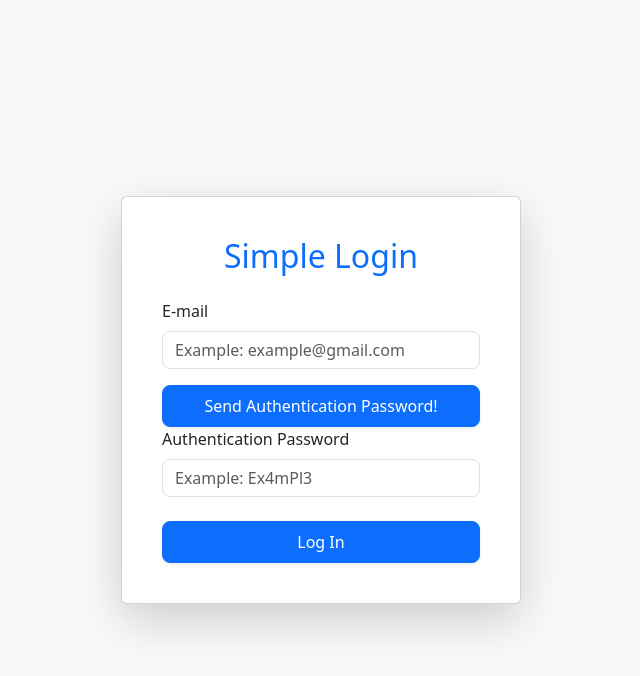
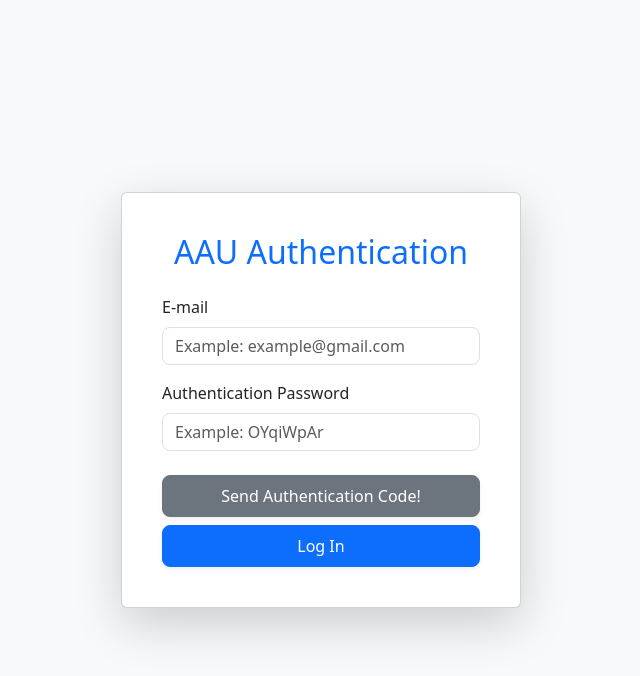
Before and after one commit to BertramAakjaer/Authentication-AAU, a Flask app: template templates/login.html in a window 1280 px wide. Shown: the top 676 px of the page, without its empty margins (319-959 px from the left). Run offline with Flask 3, Linux system fonts and the light colour scheme; the template is opened without the code that fills it, so the values that code supplies are empty.

Commit message:
First working prototype

```diff
--- a/app.py
+++ b/app.py
@@ -5,8 +5,8 @@ from modules.password_generator import pass_random
 import modules.password_manager as pass_manager
 from modules.mail_sender import send_mail
 
+app = Flask(__name__)
 
-app = Flask(__name__)
 
 app.secret_key = os.environ.get('SECRET_KEY', os.urandom(24))
 
@@ -34,42 +34,61 @@ def home():
     return redirect(url_for('login'))
 
 
-@app.route('/send_auth', methods=['POST'])
-def send_auth():
-    if 'logged_in' in session:
-        return redirect(url_for('dashboard'))
-
-    user_mail = request.form.get('email')
-
-    auth_pass = pass_random()
-    pass_manager.add_password(user_mail, auth_pass)
-
-    if send_mail(auth_pass, user_mail):
-        flash("Authentication code send to {user_mail}", "success")
-    else:
-        flash("Email could not be sent!", "danger")
-
-    return render_template(url_for('login'))
-
-
-
 @app.route('/login', methods=['GET', 'POST'])
 def login():
     if 'logged_in' in session:
         return redirect(url_for('dashboard'))
 
     if request.method == 'POST':
-        user_mail = request.form.get('email')
-        user_auth_pass = request.form.get('auth_pass')
+        email = request.form.get('email')
+        action_type = request.form.get('submit_action') # New way to distinguish action
 
-        if pass_manager.get_password(user_mail, user_auth_pass):
-            session['logged_in'] = True
-            session['username'] = user_mail
-            flash("Login Successful!", "success")
-            return redirect(url_for('dashboard'))
-        else:
-            flash("Invalid or expired authentication password!", "danger")
-    return render_template(url_for('login'))
+        if action_type == 'send_code':
+            # --- Code Sending Logic ---
+            # 1. Check if the user/email is actually registered (if applicable)
+            # if email not in USERS:
+            #     flash("Email not found.", "danger")
+            #     return render_template('login.html', request=request) # Pass request object to keep email
+
+            auth_pass = pass_random() # Generates the code
+
+            # Use the secure pass_manager functions
+            try:
+                pass_manager.add_password(email, auth_pass) # Stores hashed, with expiry
+                send_mail(auth_pass, email)
+
+                # Pass the email to the session or flash message to help the user
+                flash(f"Authentication code sent to {email}. Please check your inbox.", "success")
+                session['last_sent_email'] = email # Store email in session for potential pre-fill/display
+            except Exception as e:
+                # Log the error (e)
+                flash("Email could not be sent. Please try again.", "danger")
+
+            # Redirect with the email value to keep it in the form after flash
+            return render_template('login.html', last_sent_email=email)
+
+        elif action_type == 'login':
+            # --- Login Verification Logic ---
+            user_auth_pass = request.form.get('auth_pass')
+
+            if not user_auth_pass:
+                 flash("Please enter the authentication code.", "danger")
+                 return render_template('login.html', last_sent_email=email)
+
+            # Use the secure pass_manager function: checks hash, checks expiry, and deletes on success
+            if pass_manager.get_password(email, user_auth_pass):
+                session['logged_in'] = True
+                session['username'] = email
+                session.pop('last_sent_email', None) # Clean up temporary session data
+                flash("Login Successful!", "success")
+                return redirect(url_for('dashboard'))
+            else:
+                flash("Invalid, expired, or already used authentication code!", "danger")
+                # Keep the email for re-sending the code if they wish
+                return render_template('login.html', last_sent_email=email)
+
+    # For a GET request
+    return render_template('login.html')
 
 
 @app.route('/dashboard')
--- a/static/script.js
+++ /dev/null
@@ -1 +0,0 @@
-console.log("Hello from JavaScript!");
--- a/templates/login.html
+++ b/templates/login.html
@@ -3,7 +3,7 @@
 <head>
     <meta charset="UTF-8">
     <meta name="viewport" content="width=device-width, initial-scale=1.0">
-    <title>User Login</title>
+    <title>AAU Authentication</title>
     <!-- Bootstrap CSS -->
     <link href="https://cdn.jsdelivr.net/npm/bootstrap@5.3.3/dist/css/bootstrap.min.css" rel="stylesheet" xintegrity="sha384-QWTKZyjpPEjISv5WaRU9OFeRpok6YctnYmDr5pNlyT2bRjXh0JMhjY6hW+ALEwIH" crossorigin="anonymous">
 </head>
@@ -12,7 +12,7 @@
     <div class="container d-flex justify-content-center align-items-center" style="min-height: 100vh;">
         <div class="card shadow-lg p-4" style="max-width: 400px; width: 100%;">
             <div class="card-body">
-                <h2 class="card-title text-center mb-4 text-primary">Simple Login</h2>
+                <h2 class="card-title text-center mb-4 text-primary">AAU Authentication</h2>
 
                 <!-- Flash Messages -->
                 {% with messages = get_flashed_messages(with_categories=true) %}
@@ -28,20 +28,26 @@
                     {% endif %}
                 {% endwith %}
 
-                <form method="POST" action="{{ url_for('send_auth') }}">
+                <form method="POST" action="{{ url_for('login') }}">
+
                     <div class="mb-3">
                         <label for="email" class="form-label">E-mail</label>
-                        <input type="text" class="form-control rounded-3" id="email" name="email" required placeholder="Example: example@gmail.com">
+                        <input type="email" class="form-control rounded-3" id="email" name="email" required placeholder="Example: example@gmail.com" value="{{ last_sent_email if last_sent_email else (request.form.email if request.form.email else '') }}" {% if last_sent_email %}readonly{% endif %}>
+                        <input type="hidden" name="action_type" value="">
                     </div>
-                    <button type="submit" class="btn btn-primary w-100 rounded-3 py-2 shadow-sm">Send Authentication Password!</button>
-                </form>
 
-                <form method="POST" action="{{ url_for('login') }}">
-                    <div class="mb-4">
+                    <div class="mb-4 id="auth_pass_field">
                         <label for="auth_pass" class="form-label">Authentication Password</label>
-                        <input type="password" class="form-control rounded-3" id="auth_pass" name="auth_pass" required placeholder="Example: Ex4mPl3">
+                        <input type="password" class="form-control rounded-3" id="auth_pass" name="auth_pass" placeholder="Example: OYqiWpAr">
                     </div>
-                    <button type="submit" class="btn btn-primary w-100 rounded-3 py-2 shadow-sm">Log In</button>
+
+                    <button type="submit" name="submit_action" value="send_code" class="btn btn-secondary w-100 rounded-3 py-2 shadow-sm mb-2 ">
+                        Send Authentication Code!
+                    </button>
+
+                    <button type="submit" name="submit_action" value="login" class="btn btn-primary w-100 rounded-3 py-2 shadow-sm">
+                        Log In
+                    </button>
                 </form>
             </div>
         </div>
```
Also changed, not shown: modules/mail_sender.py (+11 -4 lines), static/style.css (line endings or trailing spaces).
